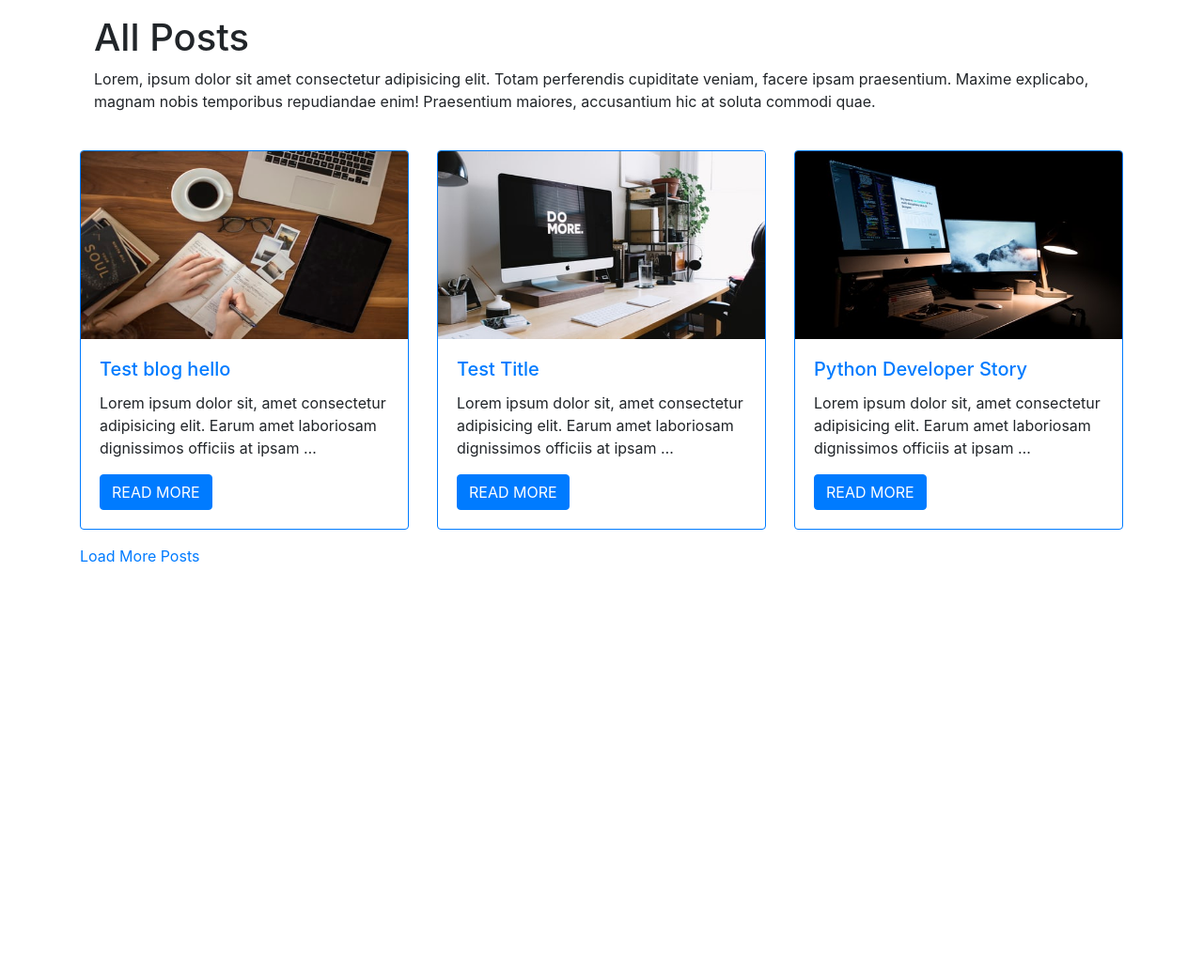
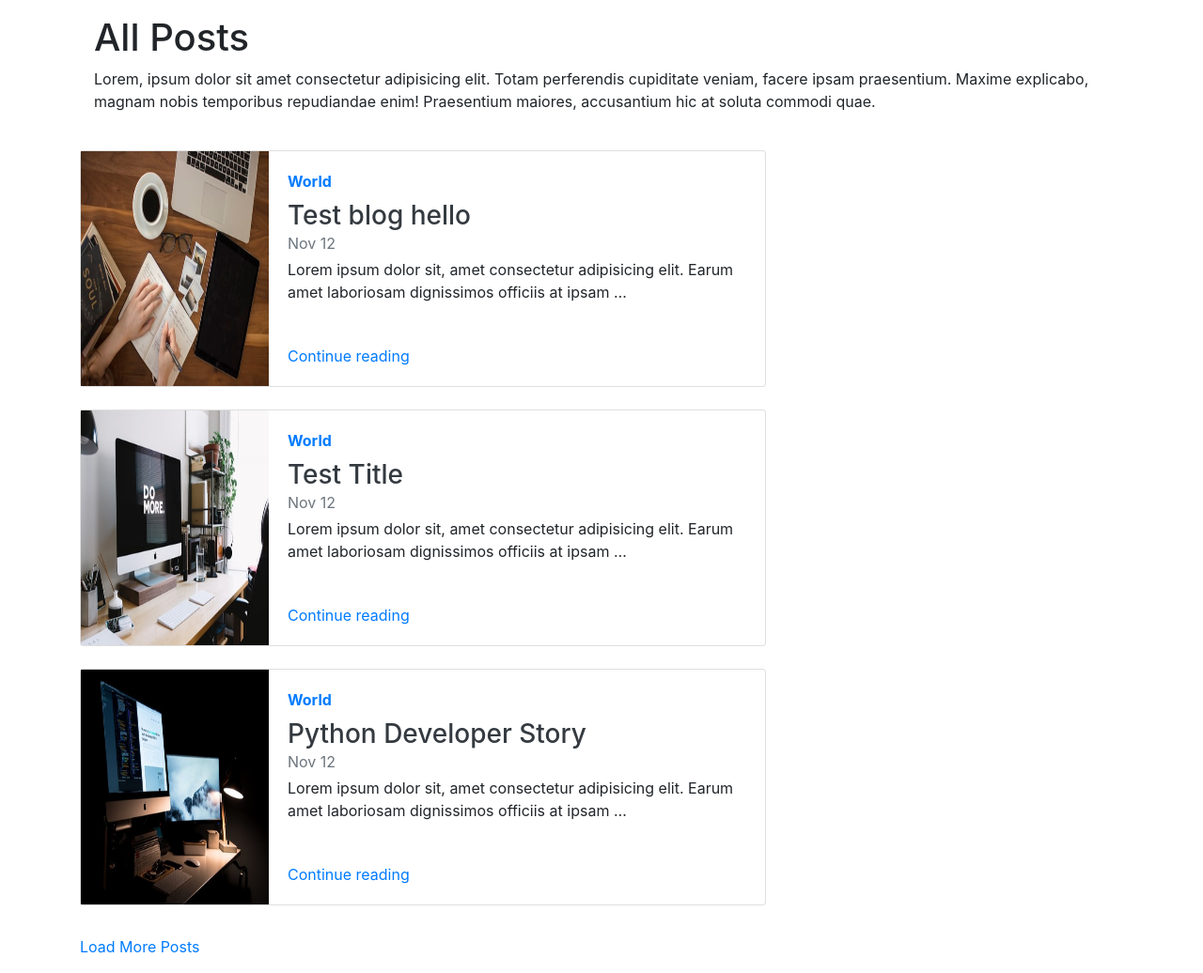
Before and after one commit to MahfuzKhandaker/ajxify_django, a Django app: page /blog/ in a window 1280 px wide. Shown: the whole page at 94% size. Before the commit the page ends 599 px from the top, so only its background shows below. Run offline with Django 3.2, Linux system fonts and the light colour scheme; data comes from the database, SQL or seed files in the repository; some libraries are stand-ins or nearby versions.

Commit message:
blog-card

```diff
--- a/djaxify/templates/posts.html
+++ b/djaxify/templates/posts.html
@@ -1,14 +1,19 @@
-<div class="row">
-  	{% for post in posts %}
-	<div class="col-lg-4 col-md-6 col-sm-12 infinite-item">
-		  <div class="card border-primary mb-3">
-		  	<img style="height: 200px; width: 100%; display: block;" class="card-img-top" src="{{ post.thumbnail.url }}" alt="Card image cap">
-		  	<div class="card-body">
-		  		<h5 class="card-title"><a href="{{ post.get_absolute_url }}">{{post.title}}</a></h5>
-		  		<p class="card-text">{{post.content|truncatewords:15}}</p>
-		  		<a href="{{ post.get_absolute_url }}" class="btn btn-primary">READ MORE</a>
-		  	</div>
-  	  </div>
+<div class="row mb-2">
+	{% for post in posts %}
+	<div class="col-lg-8">
+	  <div class="card flex-md-row mb-4 box-shadow h-md-250">
+		<img class="card-img-left flex-auto d-none d-md-block" data-src="holder.js/200x250?theme=thumb" alt="Thumbnail [200x250]" style="width: 200px; height: 250px;" src="{{ post.thumbnail.url }}" data-holder-rendered="true">
+
+		<div class="card-body d-flex flex-column align-items-start">
+		  <strong class="d-inline-block mb-2 text-primary">World</strong>
+		  <h3 class="mb-0">
+			<a class="text-dark" href="{{ post.get_absolute_url }}">{{post.title}}</a>
+		  </h3>
+		  <div class="mb-1 text-muted">Nov 12</div>
+		  <p class="card-text mb-auto">{{post.content|truncatewords:15}}</p>
+		  <a href="{{ post.get_absolute_url }}">Continue reading</a>
+		</div>
+	  </div>
 	</div>
 	{% endfor %}
-</div>
+  </div>
```
